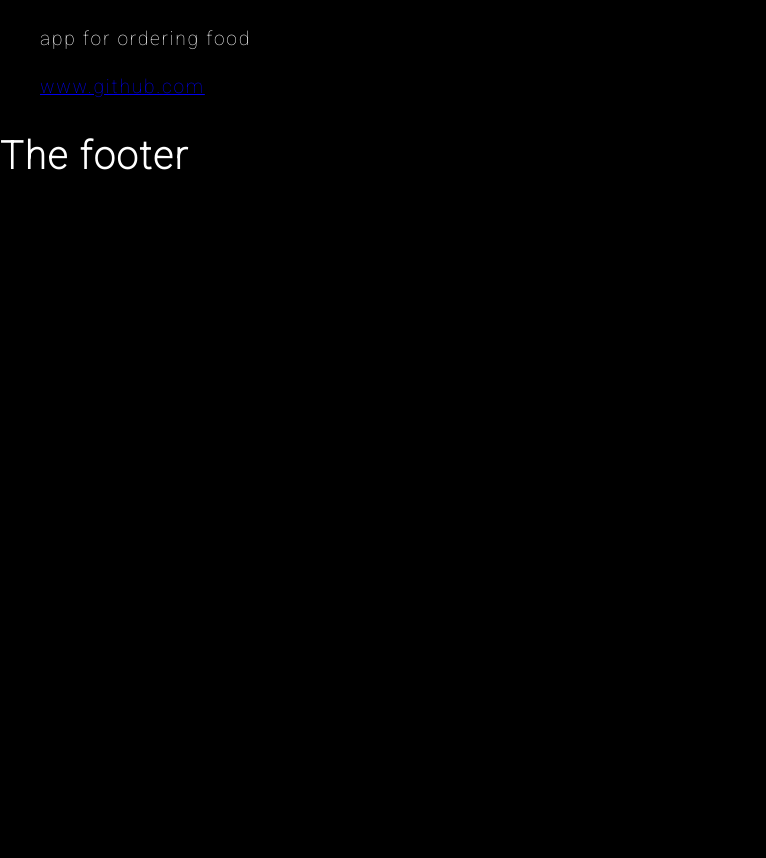
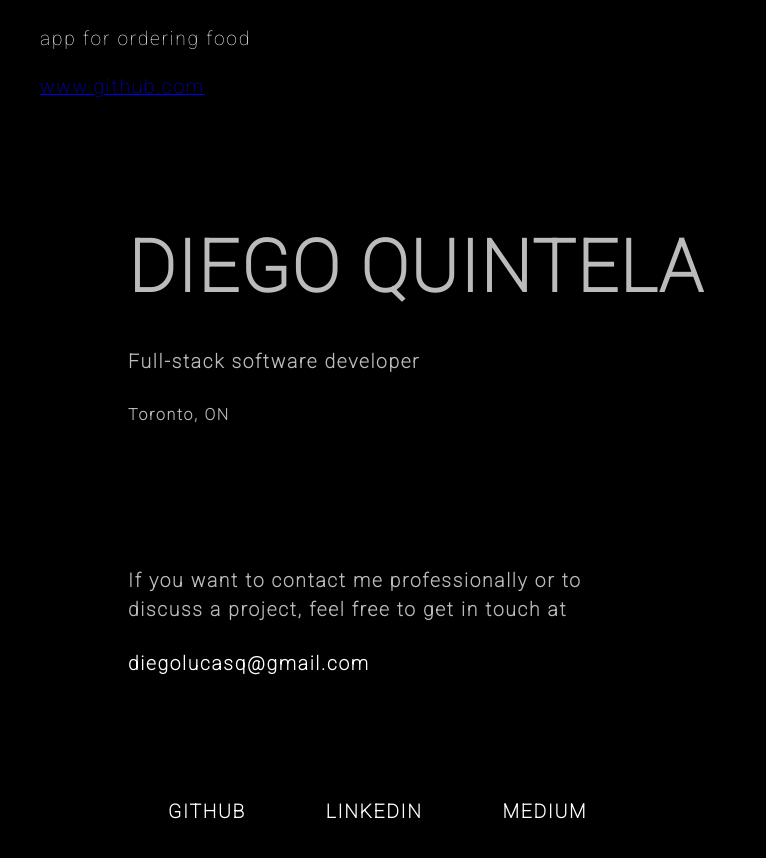
Before and after one commit to diegolbquintela/my-personal-page, a React (Create React App) app: page / in a window 1280 px wide. Shown: the part 1186-2044 px from the top of the page, without its empty margins (0-766 px from the left). Before the commit the page ends 1397 px from the top, so only its background shows below. Built offline with nearby package versions, Linux system fonts and the light colour scheme; the HTML template or start-up script is replaced by a standard one.

Commit message:
finished footer component

```diff
--- a/public/index.html
+++ b/public/index.html
@@ -2,14 +2,14 @@
 <html lang="en">
   <head>
     <meta charset="utf-8" />
-    <link rel="icon" href="%PUBLIC_URL%/favicon.ico" />
+    <!-- <link rel="icon" href="%PUBLIC_URL%/favicon.ico" /> -->
     <meta name="viewport" content="width=device-width, initial-scale=1" />
     <meta name="theme-color" content="#000000" />
     <meta
       name="description"
       content="Web site created using create-react-app"
     />
-    <link rel="apple-touch-icon" href="%PUBLIC_URL%/logo192.png" />
+    <!-- <link rel="apple-touch-icon" href="%PUBLIC_URL%/logo192.png" /> -->
     <!--
       manifest.json provides metadata used when your web app is installed on a
       user's mobile device or desktop. See https://developers.google.com/web/fundamentals/web-app-manifest/
@@ -24,7 +24,7 @@
       work correctly both with client-side routing and a non-root public URL.
       Learn how to configure a non-root public URL by running `npm run build`.
     -->
-    <title>React App</title>
+    <title>Diego Quintela - Full-Stack Software Developer</title>
   </head>
   <body>
     <noscript>You need to enable JavaScript to run this app.</noscript>
--- a/src/App.js
+++ b/src/App.js
@@ -1,10 +1,10 @@
 import { Fragment } from 'react';
 
-import Header from './components/Header';
-import Footer from './components/Footer';
+import Header from './components/header/Header';
+import Footer from './components/footer/Footer';
 import ProjectList from './components/projects/ProjectList';
 import SkillList from './components/skills/SkillList';
-import Description from './components/Description';
+import Description from './components/description/Description';
 
 function App() {
   return (
--- a/src/components/Footer.js
+++ /dev/null
@@ -1,15 +0,0 @@
-import React from 'react';
-
-class Footer extends React.Component {
-  render() {
-    return (
-      <footer>
-        <div>
-          <h1>The footer</h1>
-        </div>
-      </footer>
-    );
-  }
-}
-
-export default Footer;
--- a/src/components/Description.js
+++ b/src/components/description/Description.js
@@ -9,10 +9,11 @@ const Description = () => {
         <div>
           <h1>Hello, I'm Diego Quintela</h1>
         </div>
+        {/* TODO: ADD GITHUB ICON AND LINK HERE */}
         <div className={classes.description_subtitle}>
           <h3>
-            Full-stack developer based in Toronto, currently exploring libraries
-            such as ReactJS, Frameworks such as NextJS and NodeJS.
+            Full-stack developer based in Toronto, currently exploring
+            technologies such as React, Next.js and Node.js.
           </h3>
           <span>-</span>
         </div>
--- a/src/components/Description.module.css
+++ b/src/components/description/Description.module.css
@@ -4,7 +4,7 @@
   display: flex;
   flex-direction: column;
   align-items: space-evenly;
-  margin-left: 1.5rem;
+  margin-left: 10%;
   max-width: 50%;
 }
 
--- /dev/null
+++ b/src/components/footer/Footer.js
@@ -0,0 +1,34 @@
+import React from 'react';
+
+import classes from './Footer.module.css';
+
+class Footer extends React.Component {
+  render() {
+    return (
+      <footer className={classes.footer}>
+        <div>
+          <h2>DIEGO QUINTELA</h2>
+          <h4>Full-stack software developer</h4>
+          <h5>Toronto, ON</h5>
+        </div>
+        <div className={classes.footer__contact}>
+          <p>
+            If you want to contact me professionally or to discuss a project,
+            feel free to get in touch at
+          </p>
+          <h4>diegolucasq@gmail.com</h4>
+          {/* TODO: add mailto: */}
+        </div>
+        <div>
+          <a href="https://github.com/diegolbquintela">GitHub</a>
+          <a href="">LinkedIn</a>
+          <a href="https://medium.com/@diegolucasq">Medium</a>
+        </div>
+
+        {/* TODO: add an upwards arrow */}
+      </footer>
+    );
+  }
+}
+
+export default Footer;
--- /dev/null
+++ b/src/components/footer/Footer.module.css
@@ -0,0 +1,31 @@
+footer {
+  width: 100vh;
+  height: 100vh;
+  display: flex;
+  flex-direction: column;
+  justify-content: space-evenly;
+  margin-left: 10%;
+  color: #bbbbbb;
+  font-weight: 900;
+}
+
+footer h2 {
+  font-size: 4.5rem;
+  display: inline;
+}
+
+.footer__contact {
+  max-width: 65%;
+}
+
+.footer__contact h4,
+footer a {
+  color: white;
+}
+
+footer a {
+  text-decoration: none;
+  text-transform: uppercase;
+  padding: 5%;
+  font-weight: bold;
+}
```
Also changed, not shown: src/components/Footer.module.css (deleted), src/components/header/Header.js (renamed from src/components/Header.js), src/components/header/Header.module.css (renamed from src/components/Header.module.css).
